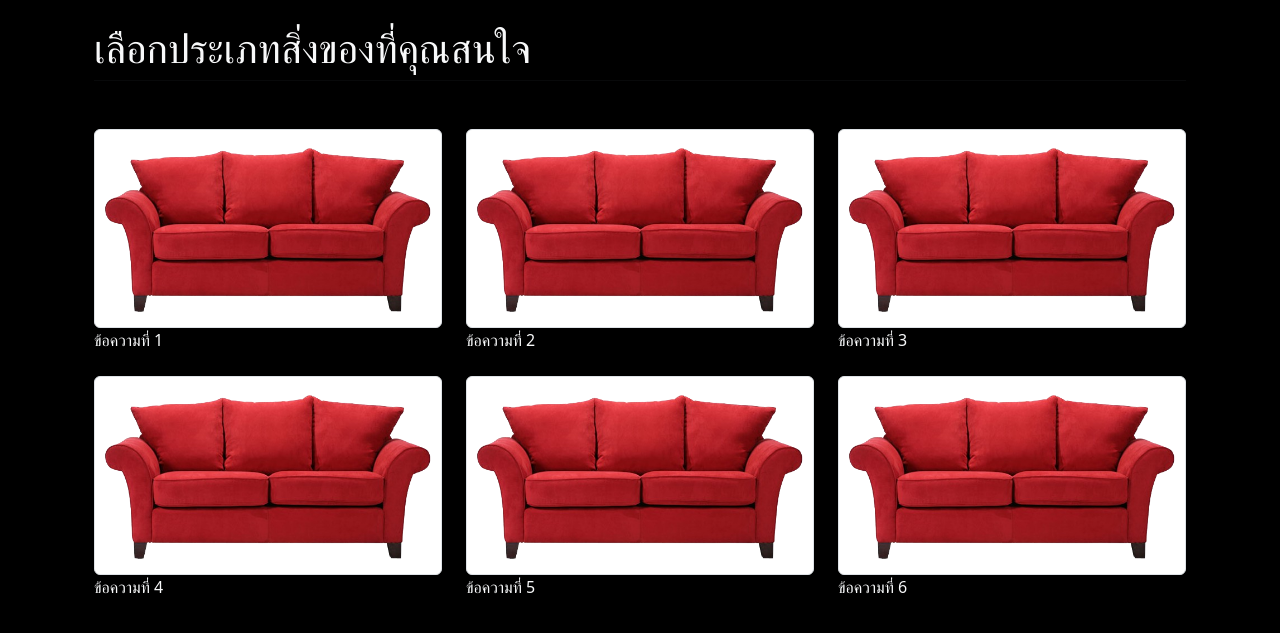
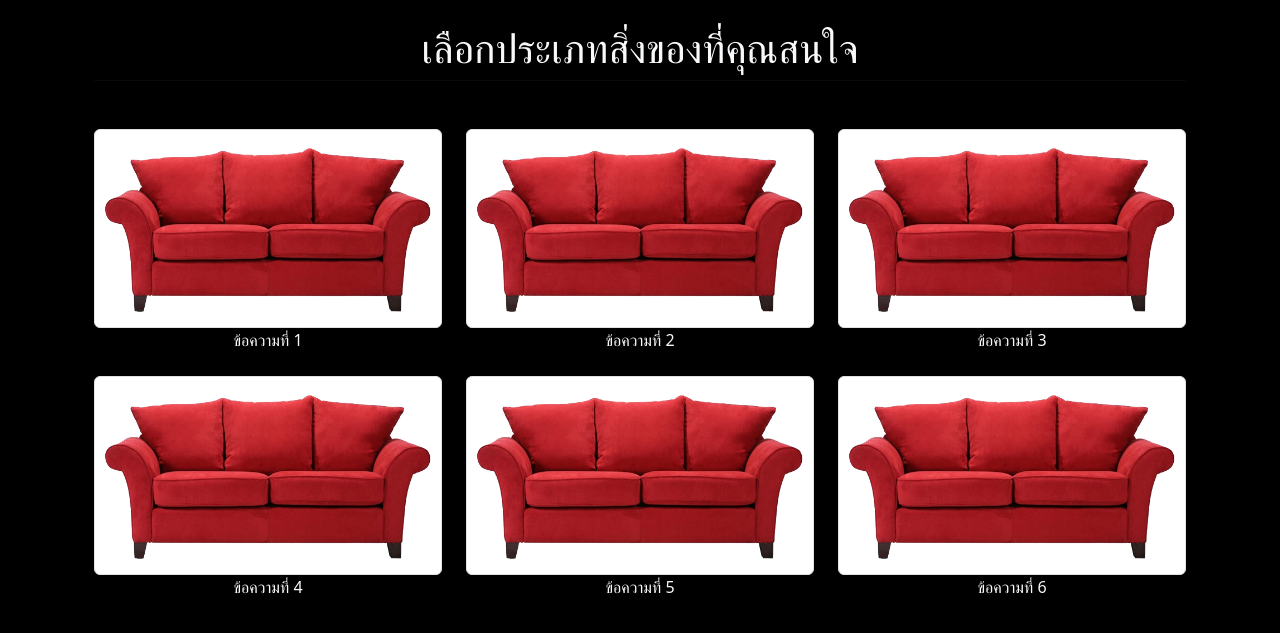
Before and after one commit to Achitapol888/Studio3, a Django app: page /select-prefer/ in a window 1280 px wide. Shown: the top 633 px of the page. Run offline with Django 5.2, Linux system fonts and the light colour scheme.

Commit message:
Update select

```diff
--- a/web/mysite/myapp/templates/myweb/base.html
+++ b/web/mysite/myapp/templates/myweb/base.html
@@ -8,7 +8,7 @@
         {% block title %}
         {% endblock %}
     </title>
-    <!-- bootstrap 5 cdn :) -->
+    {% load static %}
     <link href="https://cdn.jsdelivr.net/npm/bootstrap@5.3.3/dist/css/bootstrap.min.css" rel="stylesheet"
           integrity="sha384-QWTKZyjpPEjISv5WaRU9OFeRpok6YctnYmDr5pNlyT2bRjXh0JMhjY6hW+ALEwIH" crossorigin="anonymous">
 </head>
@@ -16,10 +16,8 @@
 <body style="{% block background_style %}background: rgba(128, 128, 128, 0.5);{% endblock %}">
     <div class="container">
         {% block content %}
-        <!-- Content will be here :) -->
         {% endblock %}
     </div>
-    <!-- bootstrap 5 cdn :) -->
     <script src="https://cdn.jsdelivr.net/npm/bootstrap@5.3.3/dist/js/bootstrap.bundle.min.js"
             integrity="sha384-YvpcrYf0tY3lHB60NNkmXc5s9fDVZLESaAA55NDzOxhy9GkcIdslK1eN7N6jIeHz" crossorigin="anonymous"></script>
 </body>
--- a/web/mysite/myapp/templates/myweb/select_prefer.html
+++ b/web/mysite/myapp/templates/myweb/select_prefer.html
@@ -13,7 +13,7 @@ background-color: rgba(0, 0, 0);
 {% block content %}
 <div class="container">
 
-    <h1 class="fw-light text-center text-light text-lg-start mt-4 mb-0">เลือกประเภทสิ่งของที่คุณสนใจ</h1>
+    <h1 class="fw-light text-center text-light mt-4 mb-0">เลือกประเภทสิ่งของที่คุณสนใจ</h1>
 
     <hr class="mt-2 mb-5">
 
@@ -22,21 +22,21 @@ background-color: rgba(0, 0, 0);
         <div class="col-lg-4 col-md-4 col-12">
             <figure class="d-block mb-4 h-100">
                 <img class="img-fluid img-thumbnail" src="{% static 'images/sofa.png' %}" alt="">
-          <figcaption class="text-light">ข้อความที่ 1</figcaption>
+                <figcaption class="text-light text-center">ข้อความที่ 1</figcaption>
             </figure>
         </div>
 
         <div class="col-lg-4 col-md-4 col-12">
             <figure class="d-block mb-4 h-100">
                 <img class="img-fluid img-thumbnail" src="{% static 'images/sofa.png' %}" alt="">
-          <figcaption class="text-light">ข้อความที่ 2</figcaption>
+                <figcaption class="text-light text-center">ข้อความที่ 2</figcaption>
             </figure>
         </div>
 
         <div class="col-lg-4 col-md-4 col-12">
             <figure class="d-block mb-4 h-100">
                 <img class="img-fluid img-thumbnail" src="{% static 'images/sofa.png' %}" alt="">
-          <figcaption class="text-light">ข้อความที่ 3</figcaption>
+                <figcaption class="text-light text-center">ข้อความที่ 3</figcaption>
             </figure>
         </div>
     </div>
@@ -46,21 +46,21 @@ background-color: rgba(0, 0, 0);
         <div class="col-lg-4 col-md-4 col-12">
             <figure class="d-block mb-4 h-100">
                 <img class="img-fluid img-thumbnail" src="{% static 'images/sofa.png' %}" alt="">
-          <figcaption class="text-light">ข้อความที่ 4</figcaption>
+                <figcaption class="text-light text-center">ข้อความที่ 4</figcaption>
             </figure>
         </div>
 
         <div class="col-lg-4 col-md-4 col-12">
             <figure class="d-block mb-4 h-100">
                 <img class="img-fluid img-thumbnail" src="{% static 'images/sofa.png' %}" alt="">
-          <figcaption class="text-light">ข้อความที่ 5</figcaption>
+                <figcaption class="text-light text-center">ข้อความที่ 5</figcaption>
             </figure>
         </div>
 
         <div class="col-lg-4 col-md-4 col-12">
             <figure class="d-block mb-4 h-100">
                 <img class="img-fluid img-thumbnail" src="{% static 'images/sofa.png' %}" alt="">
-          <figcaption class="text-light">ข้อความที่ 6</figcaption>
+                <figcaption class="text-light text-center">ข้อความที่ 6</figcaption>
             </figure>
         </div>
     </div>
--- a/web/mysite/mysite/settings.py
+++ b/web/mysite/mysite/settings.py
@@ -29,7 +29,7 @@ ALLOWED_HOSTS = []
 
 STATIC_URL = '/static/'
 STATICFILES_DIRS = [
-    os.path.join(BASE_DIR, "static"),
+    BASE_DIR / "myapp" / "static",  # Adjusted path to your app's static directory
 ]
 
 # Application definition
```
Lines whose indentation alone changed are shown as unchanged.
